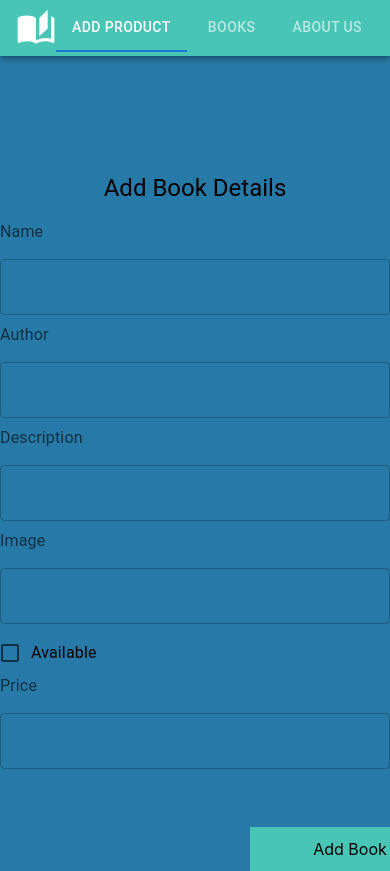
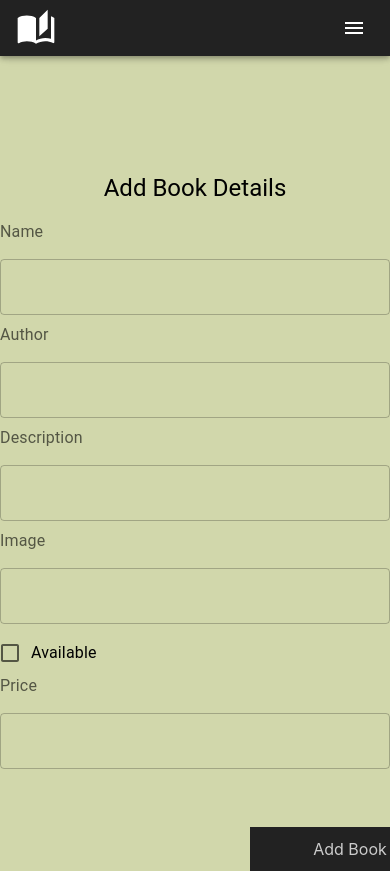
Before and after one commit to rohancollage07/BookStore, a React (Create React App) app in the folder book-store/: page /add in a window 390 px wide. Shown: the top 871 px of the page. Built offline with nearby package versions, Linux system fonts and the light colour scheme.

Commit message:
Sidebar added & search bar improved

```diff
--- a/book-store/src/components/Book/Book.css
+++ b/book-store/src/components/Book/Book.css
@@ -1,5 +1,7 @@
+/*  */
 body{
-  background-color: #2779a7;
+  background-color:#d1d7ab;
+
 }
 
 ul {
@@ -24,7 +26,7 @@ li {
   padding: 5px;
   height: 100%;
   width: 100%;
-  box-shadow: 5px 5px 10px #ccc;
+  box-shadow: 5px 5px 10px aliceblue;
   /* display: flex; */
   flex-direction: column;
   justify-content: center;
@@ -65,8 +67,9 @@ li {
 .button-add{
  margin-top: 50px;
  padding: 10px;
- background-color: #49c5b6;
+ background-color: #222222;
  width: 200px;
+ color: #ccc;
 
 margin-left: 250px;
 
--- a/book-store/src/components/Header.js
+++ b/book-store/src/components/Header.js
@@ -1,39 +1,62 @@
-import React, {useState} from 'react'
-import { AppBar, Toolbar, Typography, Tabs, Tab } from '@mui/material'
-import AutoStoriesIcon from '@mui/icons-material/AutoStories'
+import React, { useState, useEffect } from 'react';
+import { AppBar, Toolbar, Typography, Tabs, Tab } from '@mui/material';
+import AutoStoriesIcon from '@mui/icons-material/AutoStories';
 import { NavLink } from 'react-router-dom';
+import Sidebar from './Sidebar';
+import './Sidebar.css';
+
 const Header = () => {
+  const [value, setValue] = useState(0);
+  const [isSmallScreen, setIsSmallScreen] = useState(false);
 
-  const [value, setValue] = useState(0)
+  useEffect(() => {
+    const handleResize = () => {
+      setIsSmallScreen(window.innerWidth < 786);
+    };
+
+    // Initial check on component mount
+    handleResize();
+
+    // Attach event listener for window resize
+    window.addEventListener('resize', handleResize);
+
+    // Clean up the event listener on component unmount
+    return () => {
+      window.removeEventListener('resize', handleResize);
+    };
+  }, []);
+
   return (
-    // #2779a7 backgroundColor
     <div>
-      <AppBar
-       sx={{backgroundColor: " #49c5b6"}}
-       position="sticky">
-        <Toolbar>
-          <NavLink to= '/'>
+      <AppBar sx={{ backgroundColor: '#222222' }} position="sticky">
+        <Toolbar sx={{justifyContent: "space-between"}}>
+          <NavLink to="/">
             <Typography>
-            <AutoStoriesIcon  sx={{fontSize : "2.5rem"}}/>
+              <AutoStoriesIcon sx={{ fontSize: '2.5rem' }} />
             </Typography>
           </NavLink>
 
+          {!isSmallScreen ? ( // Only show tabs on larger screens
             <Tabs
-            sx={{ml:"auto"}}
+              sx={{ ml: 'auto' }}
+
               indicatorColor="primary"
               textColor="inherit"
               value={value}
               onChange={(e, val) => setValue(val)}
             >
-            <Tab LinkComponent={NavLink} to = "/add" label="Add product" />
-            <Tab LinkComponent={NavLink} to = "/books" label="Books" />
-            <Tab LinkComponent={NavLink} to = "/about" label= 'About Us'/>
-
+              <Tab LinkComponent={NavLink} to="/add" label="Add product" />
+              <Tab LinkComponent={NavLink} to="/books" label="Books" />
+              <Tab LinkComponent={NavLink} to="/about" label="About Us" />
             </Tabs>
+          ) : (
+            // Show sidebar icon on smaller screens
+            <Sidebar/>
+          )}
         </Toolbar>
       </AppBar>
     </div>
-  )
-}
+  );
+};
 
-export default Header
+export default Header;
--- a/book-store/src/components/Home.js
+++ b/book-store/src/components/Home.js
@@ -4,15 +4,15 @@ import { Link } from "react-router-dom";
 import axios from "axios";
 import Book from "./Book/Book";
 import './Book/Book.css'
+import Sidebar from "./Sidebar";
 const URL = "http://localhost:5000/books";
 const fetchHandler = async () => {
   return await axios.get(URL).then((res) => res.data);
 };
 const Home = () => {
-  const keys = [ "name", 'author', 'description','price'] ;
+
   const [books, setBooks] = useState();
   const [query, setQuery] = useState("")
-  // console.log(books.filter(book => book.name.toLowerCase().includes("p")));
 useEffect(() => {
     fetchHandler().then((data) => setBooks(data.books));
 
@@ -23,8 +23,9 @@ useEffect(() => {
   // };
   // console.log(books);
   return (
+    <>
     <div>
-      <Box display="flex" flexDirection="column" alignItems="center">
+      {/* <Box display="flex" flexDirection="column" alignItems="center">
         <Button
           LinkComponent={Link}
           to="/books"
@@ -33,24 +34,29 @@ useEffect(() => {
         >
           <Typography variant="h3">View All Books</Typography>
         </Button>
-      </Box>
+      </Box> */}
       <div className="searchBox">
-      <TextField style= {{text: 'center'}}  id="outlined-basic" label="Search Book" variant="outlined" onChange={(e) => setQuery(e.target.value)} />
+         <Typography  margin={10} color={"white"} variant="h3">Search Any Book </Typography>
+        <TextField  style={{ width: '500px', height: "500px" }} id="outlined-basic" label="Search Book" variant="outlined" onChange={(e) => setQuery(e.target.value)} />
 
       </div>
       <div>
 
         <ul>
-       {books &&
-            books.filter(book => book.name.toLowerCase().includes(query) || book.author.toLowerCase().includes(query) || book.description.toLowerCase().includes(query) ).map((book, i) => (
-            <li className = 'book' key={i}>
+          {query && (
+            books &&
+            books.filter(book => book.name.toLowerCase().includes(query) || book.author.toLowerCase().includes(query) || book
+              .description.toLowerCase().includes(query))
+              .map((book, i) => (
+                <li className='book' key={i}>
                   <Book book={book} />
                 </li>
-            ))}
+              ))
+          )}
         </ul>
       </div>
 
-    </div>
+    </div></>
   );
 };
 
--- /dev/null
+++ b/book-store/src/components/Sidebar.css
@@ -0,0 +1,39 @@
+
+.drawer {
+    width: 250px;
+}
+
+.drawer a {
+    text-decoration: none;
+    color: #333;
+}
+
+.drawer a:hover {
+    background-color: #f0f0f0;
+}
+
+.drawer .MuiListItem-root {
+    border-bottom: 1px solid #ccc;
+}
+
+.drawer .MuiListItem-root:last-child {
+    border-bottom: none;
+}
+
+.drawer .MuiListItemText-root {
+    margin-left: 16px;
+}
+
+/* Adjust the position of the menu button */
+.MuiIconButton-root {
+    margin-left: 16px;
+}
+
+/* Media query for smaller screens */
+@media (max-width: 768px) {
+    .drawer {
+        width: 100%;
+
+    }
+
+}
--- /dev/null
+++ b/book-store/src/components/Sidebar.js
@@ -0,0 +1,56 @@
+import React, { useState } from 'react';
+import { IconButton, Drawer, List, ListItem, ListItemText, colors } from '@mui/material';
+import MenuIcon from '@mui/icons-material/Menu';
+import { Link } from 'react-router-dom';
+import './Sidebar.css'; // Create this CSS file for styling
+import { red } from '@mui/material/colors';
+
+const Sidebar = () => {
+    const [isOpen, setIsOpen] = useState(false);
+
+    const toggleDrawer = (open) => (event) => {
+        if (event.type === 'keydown' && (event.key === 'Tab' || event.key === 'Shift')) {
+            return;
+        }
+        setIsOpen(open);
+    };
+
+    const list = () => (
+        <div
+            className="drawer"
+
+            onClick={toggleDrawer(false)}
+            onKeyDown={toggleDrawer(false)}
+        >
+            <List>
+                <ListItem button component={Link} to="/add">
+                    <ListItemText primary="Add Product" />
+                </ListItem>
+                <ListItem button component={Link} to="/books">
+                    <ListItemText primary="Books" />
+                </ListItem>
+                <ListItem button component={Link} to="/about">
+                    <ListItemText primary="About Us" />
+                </ListItem>
+            </List>
+        </div>
+    );
+
+    return (
+        <div>
+            <IconButton
+                edge="start"
+                color="inherit"
+                aria-label="menu"
+                onClick={toggleDrawer(true)}
+            >
+                <MenuIcon />
+            </IconButton>
+            <Drawer anchor="right" open={isOpen} onClose={toggleDrawer(false)}>
+                {list()}
+            </Drawer>
+        </div>
+    );
+};
+
+export default Sidebar;
```
Also changed, not shown: book-store/src/App.css (+10 -0 lines). Lines whose indentation alone changed are shown as unchanged.
